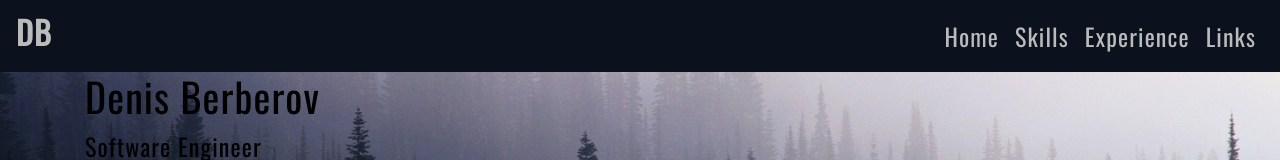
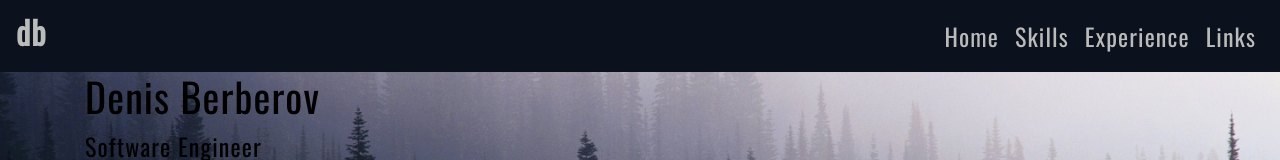
Before and after one commit to deniksb/portfolio-website-deploy, a React (Create React App) app: page / in a window 1280 px wide. Shown: the top 160 px of the page. Built offline with nearby package versions, Linux system fonts and the light colour scheme.

Commit message:
Update NavigationBar.js

```diff
--- a/src/components/NavigationBar.js
+++ b/src/components/NavigationBar.js
@@ -27,7 +27,7 @@ const Styles = styled.div`
 export const NavigationBar = () => (
     <Styles>
         <Navbar expand="lg" className='sticky-nav' >
-            <Navbar.Brand href="/"><h2><b>DB</b></h2></Navbar.Brand>
+            <Navbar.Brand href="/"><h2><b>db</b></h2></Navbar.Brand>
             <Navbar.Toggle aria-controls='basic-navbar-nav' className='bg-light'/>
             <Navbar.Collapse id="basic-navbar-nav">
                 <Nav className="ml-auto">
```
